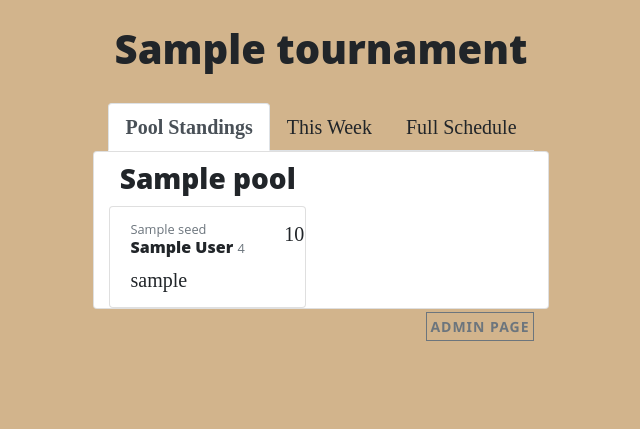
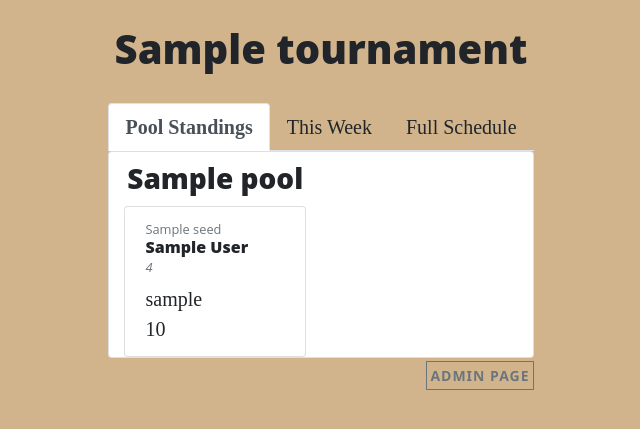
Before and after one commit to jmcginty15/tournament-organizer, a Flask app: template templates/tournament.html in a window 1280 px wide. Shown: the top 429 px of the page, without its empty margins (319-959 px from the left). Run offline with Flask 2, Linux system fonts and the light colour scheme; tables that the repository leaves empty hold one stand-in row (values such as "Sample post"); the template is opened without the code that fills it: values that come from a table or form of the project are taken from there, most other values are stand-ins (such as "Sample title", 1, 10 or a date in 2020); some libraries are stand-ins or nearby versions.

Commit message:
adjusting page layout

```diff
--- a/static/app.js
+++ b/static/app.js
@@ -1,4 +1,5 @@
 const $poolGrids = $('.pool-grid');
+const $scheduleGrids = $('.schedule-grid');
 const $standingsButton = $('#standings-nav');
 const $standingsDisplay = $('#standings');
 const $thisWeekButton = $('#this-week-nav');
@@ -23,6 +24,9 @@
 if (window.innerWidth <= 550) {
     $poolGrids.addClass('col-12');
     $poolGrids.removeClass('col-6');
+
+    $scheduleGrids.addClass('col-12');
+    $scheduleGrids.removeClass('col-6');
 }
 
 $standingsButton.on('click', function () {
@@ -120,7 +124,6 @@
 
     res = await axios.get(`${BASE_URL}/games/${gameId}`);
     const game = res.data;
-    console.log(game);
 
     let scheduleBlock = '';
     if (game.schedule) {
--- a/templates/tournament.html
+++ b/templates/tournament.html
@@ -13,7 +13,8 @@
         <li class="nav-item"><a id="this-week-nav" class="nav-link">This Week</a></li>
         <li class="nav-item"><a id="schedule-nav" class="nav-link">Full Schedule</a></li>
     </ul>
-    <div id="standings" class="row">
+    <div id="standings" class="container">
+        <div class="row">
             {% for pool in pools %}
             <div class="col-6 pool-grid">
                 <h3>{{ pool.name }}</h3>
@@ -23,7 +24,7 @@
                         <div class="row">
                             <div class="col-10">
                                 <h6><small class="text-muted">{{ player.seed }}</small> {{ player.first_name }}
-                                {{ player.last_name }} <small class="text-muted">{{ player.rating }}</small></h6>
+                                    {{ player.last_name }} <small class="text-muted"><em>{{ player.rating }}</em></small></h6>
                                 <a href="{{ player.url }}" target="_blank">{{ player.username }}</a>
                             </div>
                             <div class="col-2 score-box">{{ player.score }}</div>
@@ -34,9 +35,8 @@
             </div>
             {% endfor %}
         </div>
+    </div>
     <div id="this-week">
-        <ul class="list-group">
-            <li class="list-group-item">
         <h3>{{ current_week.name }}</h3>
         <ul class="list-group">
             {% for game in current_week.games %}
@@ -56,7 +56,7 @@
                     <div class="col-10">
                         <h6><span class="white">&nbsp;&nbsp;&nbsp;&nbsp;</span> <a href="{{ game.white.url }}"
                                 target="_blank">{{ game.white.username }}</a> <small
-                                        class="text-muted">{{ game.white.rating }}</small></h6>
+                                class="text-muted"><em>{{ game.white.rating }}</em></small></h6>
                     </div>
                     <div class="col-2 score-box">
                         {% if game.result %}{% if game.result == '1-0' %}1{% elif game.result == '0.5-0.5' %}0.5{% else %}0{% endif %}{% endif %}
@@ -66,7 +66,7 @@
                     <div class="col-10">
                         <h6><span class="black">&nbsp;&nbsp;&nbsp;&nbsp;</span> <a href="{{ game.black.url }}"
                                 target="_blank">{{ game.black.username }}</a> <small
-                                        class="text-muted">{{ game.black.rating }}</small></h6>
+                                class="text-muted"><em>{{ game.black.rating }}</em></small></h6>
                     </div>
                     <div class="col-2 score-box">
                         {% if game.result %}{% if game.result == '0-1' %}1{% elif game.result == '0.5-0.5' %}0.5{% else %}0{% endif %}{% endif %}
@@ -75,7 +75,8 @@
                 {% if game.result %}
                 <div class="row">
                     <div class="col-12 schedule-button-container">
-                                <a href="{{ game.url }}" target="_blank" class="btn btn-outline-success schedule-button">View Game</a>
+                        <a href="{{ game.url }}" target="_blank" class="btn btn-outline-success schedule-button">View
+                            Game</a>
                     </div>
                 </div>
                 {% else %}
@@ -93,13 +94,11 @@
             </li>
             {% endfor %}
         </ul>
-            </li>
-        </ul>
     </div>
-    <div id="schedule">
-        <ul class="list-group">
+    <div id="schedule" class="container">
+        <div class="row">
             {% for week in weeks %}
-            <li class="list-group-item">
+            <div class="col-6 schedule-grid">
                 <h3>{{ week.name }}</h3>
                 <ul class="list-group">
                     {% for game in week.games %}
@@ -119,7 +118,7 @@
                             <div class="col-10">
                                 <h6><span class="white">&nbsp;&nbsp;&nbsp;&nbsp;</span> <a href="{{ game.white.url }}"
                                         target="_blank">{{ game.white.username }}</a> <small
-                                        class="text-muted">{{ game.white.rating }}</small></h6>
+                                        class="text-muted"><em>{{ game.white.rating }}</em></small></h6>
                             </div>
                             <div class="col-2 score-box">
                                 {% if game.result %}{% if game.result == '1-0' %}1{% elif game.result == '0.5-0.5' %}0.5{% else %}0{% endif %}{% endif %}
@@ -129,7 +128,7 @@
                             <div class="col-10">
                                 <h6><span class="black">&nbsp;&nbsp;&nbsp;&nbsp;</span> <a href="{{ game.black.url }}"
                                         target="_blank">{{ game.black.username }}</a> <small
-                                        class="text-muted">{{ game.black.rating }}</small></h6>
+                                        class="text-muted"><em>{{ game.black.rating }}</em></small></h6>
                             </div>
                             <div class="col-2 score-box">
                                 {% if game.result %}{% if game.result == '0-1' %}1{% elif game.result == '0.5-0.5' %}0.5{% else %}0{% endif %}{% endif %}
@@ -138,7 +137,9 @@
                         {% if game.result %}
                         <div class="row">
                             <div class="col-12 schedule-button-container">
-                                <a href="{{ game.url }}" target="_blank" class="btn btn-outline-success schedule-button">View Game</a>
+                                <a href="{{ game.url }}" target="_blank"
+                                    class="btn btn-outline-success schedule-button">View
+                                    Game</a>
                             </div>
                         </div>
                         {% else %}
@@ -156,9 +157,9 @@
                     </li>
                     {% endfor %}
                 </ul>
-            </li>
+            </div>
             {% endfor %}
-        </ul>
+        </div>
     </div>
     {% if admin %}
     <div class="schedule-button-container">
```
Also changed, not shown: static/custom.css (line endings or trailing spaces). Lines whose indentation alone changed are shown as unchanged.
